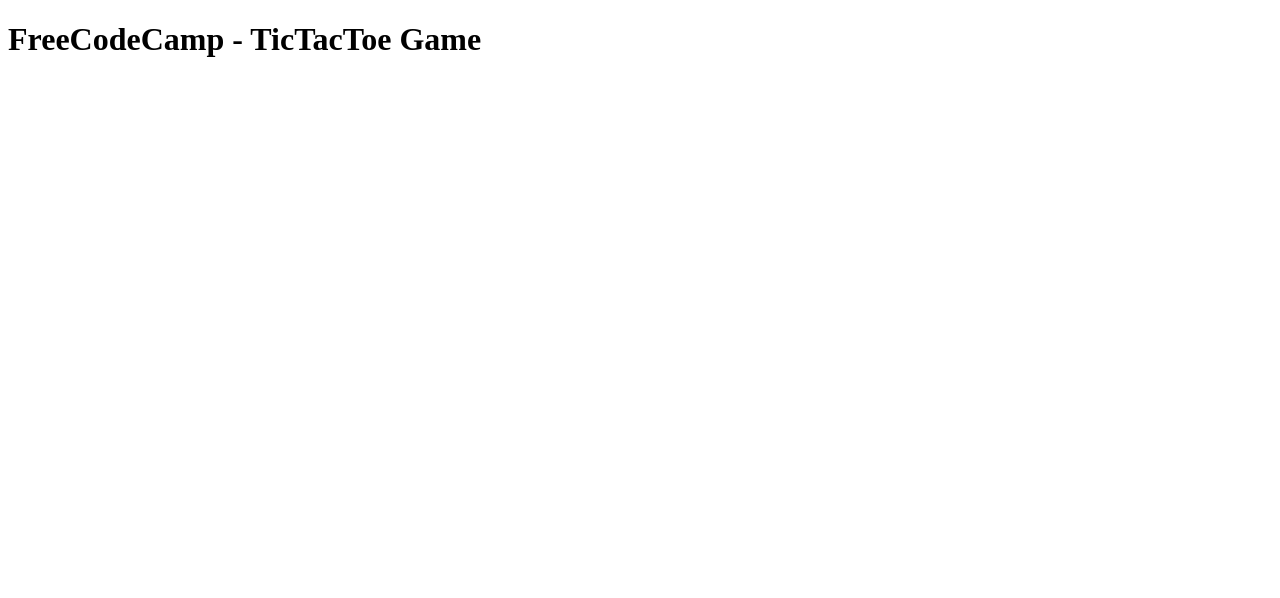
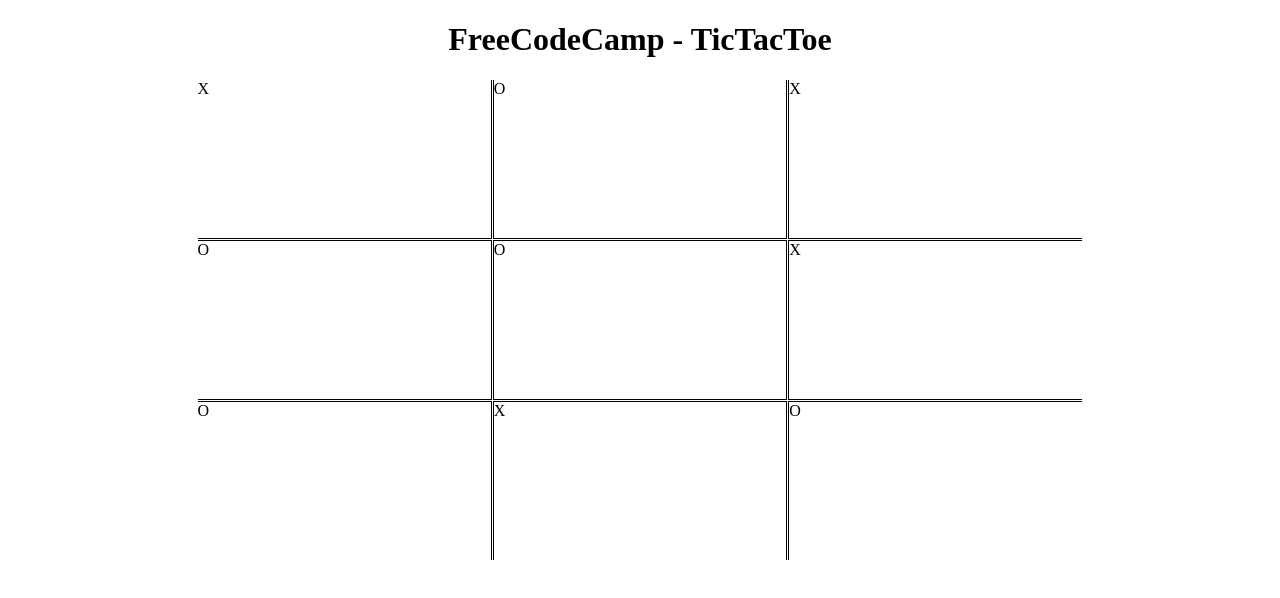
Before and after one commit to RicardoL-AFati/ticTacToeGame, a plain HTML site: page index.html in a window 1280 px wide. Drawn offline with Linux system fonts and the light colour scheme.

Commit message:
added css grid to html page

```diff
--- a/app.js
+++ b/app.js
@@ -0,0 +1 @@
+requirejs(['app/ticTacToe']);
--- a/app/ticTacToe.js
+++ b/app/ticTacToe.js
@@ -0,0 +1,4 @@
+define (function (require){
+
+
+});
--- a/index.html
+++ b/index.html
@@ -4,9 +4,23 @@
     <meta charset="UTF-8">
     <meta name="viewport" content="width=device-width, initial-scale=1.0">
     <meta http-equiv="X-UA-Compatible" content="ie=edge">
-    <title>Document</title>
+    <title>Tic-Tac-Toe -- Ricardo Ledesma</title>
+    <link type="text/css" rel="stylesheet" href="styles.css">
 </head>
 <body>
-    <h1>FreeCodeCamp - TicTacToe Game</h1>
+    <h1>FreeCodeCamp - TicTacToe</h1>
+    <div id="gameBoard">
+        <div class="top left">X</div>
+        <div class="top">O</div>
+        <div class="top right">X</div>
+        <div class="left">O</div>
+        <div>O</div>
+        <div class="right">X</div>
+        <div class="bottom left">O</div>
+        <div class="bottom">X</div>
+        <div class="bottom right">O</div>
+    </div>
+
+    <script data-main="app" src="app/require.js"></script>
 </body>
 </html>
--- a/styles.css
+++ b/styles.css
@@ -0,0 +1,33 @@
+h1 {
+    text-align: center;
+}
+
+#gameBoard {
+    display: grid;
+    min-height: 60vh;
+    max-width: 70%;
+    margin: 0 auto;
+    grid-template-columns: repeat(3, 1fr);
+    grid-template-rows: repeat(3, 1fr);
+    grid-gap: 1px;
+}
+
+#gameBoard > div {
+    border: 1px solid black;
+}
+
+.top {
+    border-top: none !important;
+}
+
+.left {
+    border-left: none !important;
+}
+
+.right {
+    border-right: none !important;
+}
+
+.bottom {
+    border-bottom: none !important;
+}
```
